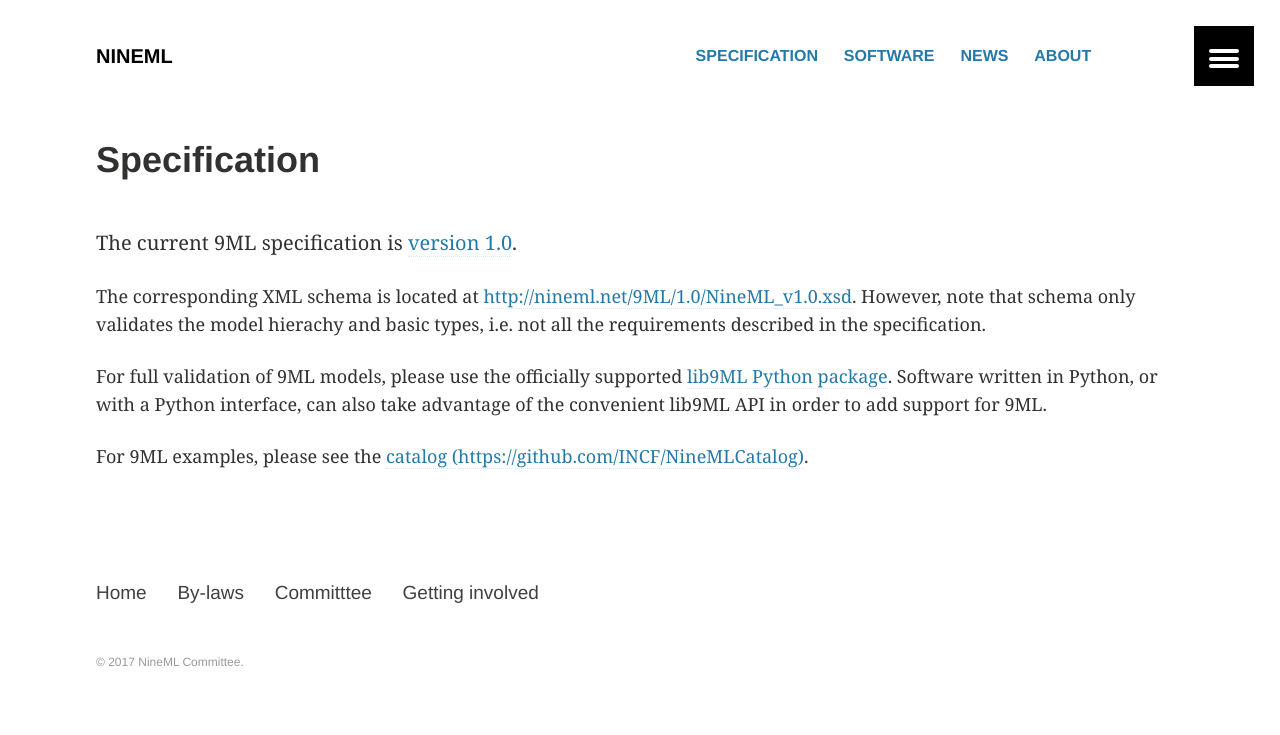
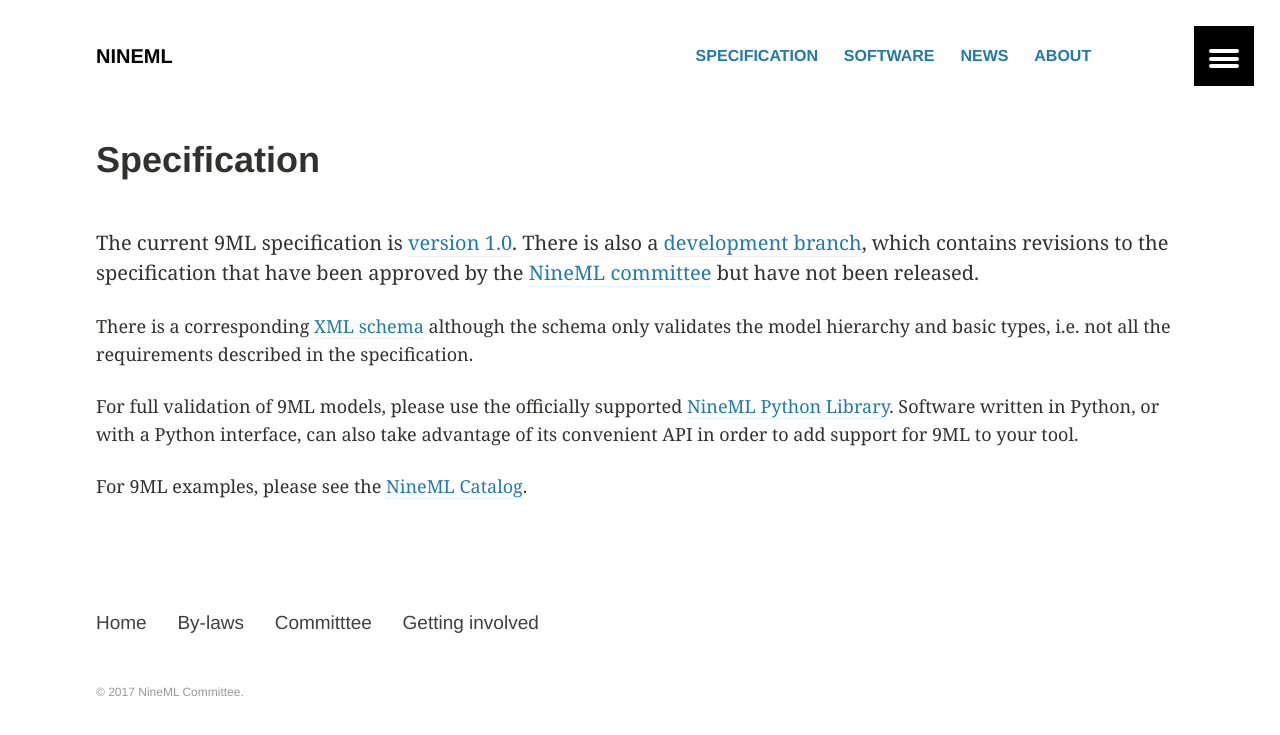
Before and after one commit to INCF/nineml-spec, a Jekyll site: the page built from specification/index.md, in a window 1280 px wide. Shown: the top 735 px of the page. Built offline with Jekyll 4.4.1, drawn with Linux system fonts in a browser that asks for light colours.

Commit message:
updated the specification page of the website

```diff
--- a/specification/index.md
+++ b/specification/index.md
@@ -8,10 +8,23 @@
   teaser:
 ---
 
-The current 9ML specification is [version 1.0]({{site.url}}/9ML/1.0/NineML_v1.0.pdf).
+The current 9ML specification is
+[version 1.0](http://nineml-spec.readthedocs.io/en/latest). There is
+also a [development branch](http://nineml-spec.readthedocs.io/en/develop),
+which contains revisions to the specification that have been approved
+by the [NineML committee](http://nineml.net/committee) but have not
+been released.
 
-The corresponding XML schema is located at [http://nineml.net/9ML/1.0/NineML_v1.0.xsd]({{site.url}}/9ML/1.0/NineML_v1.0.xsd). However, note that schema only validates the model hierachy and basic types, i.e. not all the requirements described in the specification.
+There is a corresponding
+[XML schema]({{site.url}}/9ML/1.0/NineML_v1.0.xsd) although
+the schema only validates the model hierarchy and basic
+types, i.e. not all the requirements described in the specification.
 
-For full validation of 9ML models, please use the officially supported [lib9ML Python package](http://github.com/INCF/lib9ML). Software written in Python, or with a Python interface, can also take advantage of the convenient lib9ML API in order to add support for 9ML.
+For full validation of 9ML models, please use the officially supported
+[NineML Python Library](http://github.com/INCF/nineml-python).
+Software written in Python, or with a Python interface, can also take
+advantage of its convenient API in order to add support for 9ML to your
+tool.
 
-For 9ML examples, please see the [catalog (https://github.com/INCF/NineMLCatalog)](https://github.com/INCF/NineMLCatalog).
+For 9ML examples, please see the
+[NineML Catalog](https://github.com/INCF/nineml-catalog).
```
